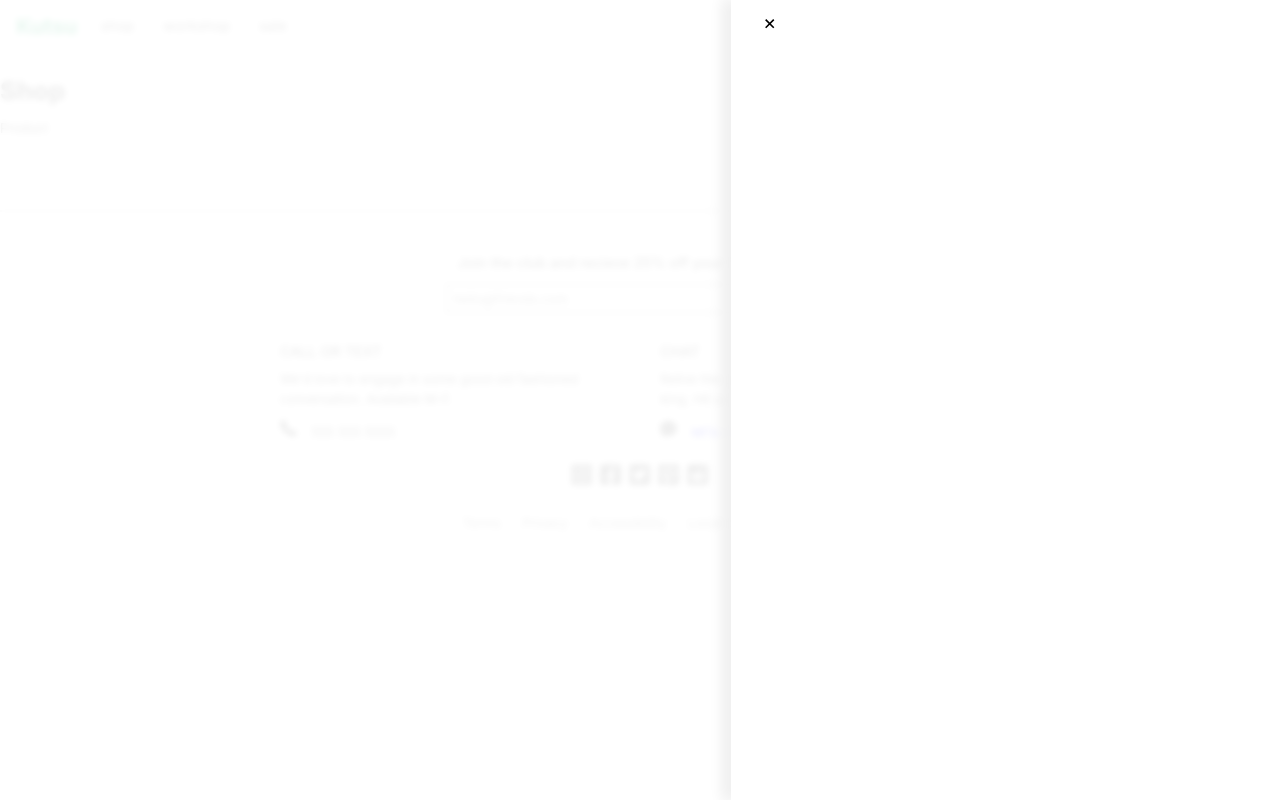
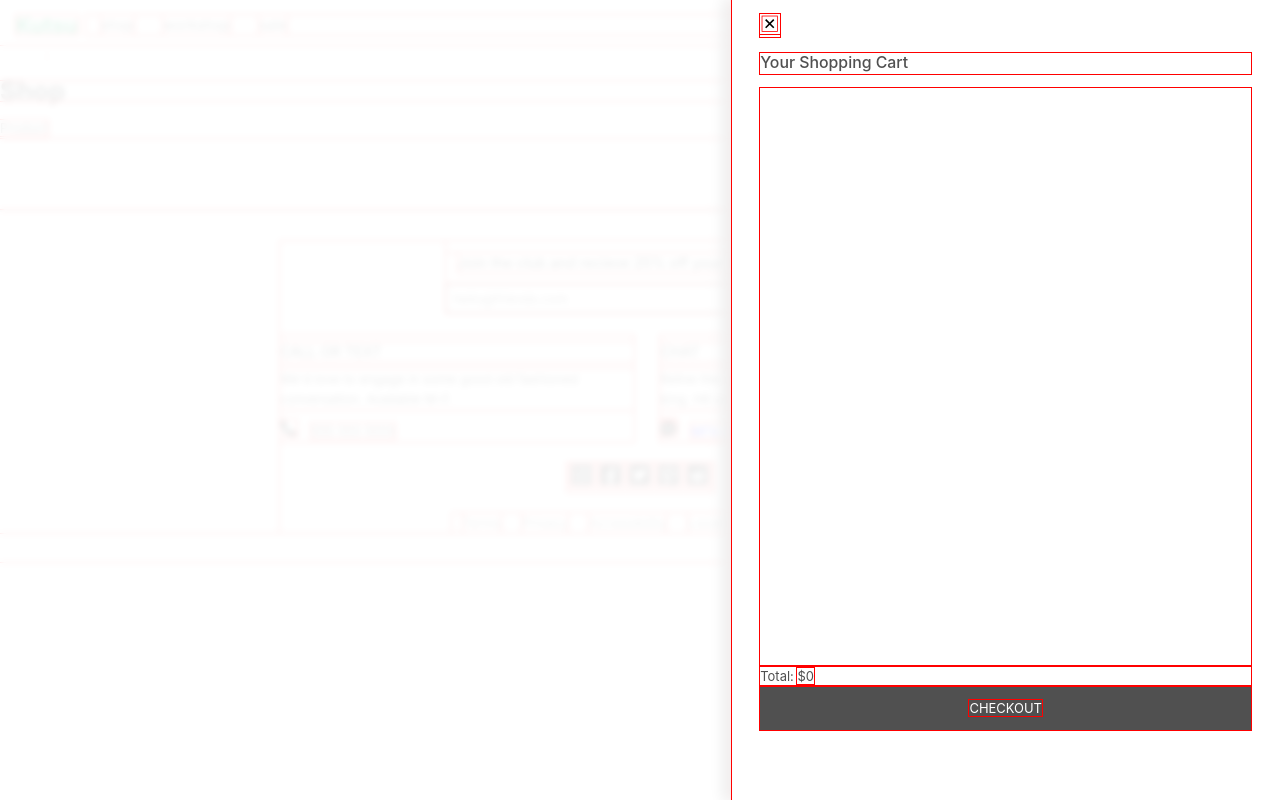
Before and after one commit to vanquiche/kutsu-eCommerce, a React (Create React App) app: page /shop in a window 1280 px wide. Both pictures are taken after a click on the button 1241 px from the left and 24 px from the top of the page. Built offline with nearby package versions, Linux system fonts and the light colour scheme.

Commit message:
add work on cart component

```diff
--- a/src/App.tsx
+++ b/src/App.tsx
@@ -1,4 +1,4 @@
-import React, { useReducer } from 'react';
+import React, { useReducer, useEffect } from 'react';
 import { Routes, Route, Outlet } from 'react-router-dom';
 import Home from './pages/Home';
 import Shop from './pages/Shop';
@@ -8,20 +8,20 @@ import './App.css';
 import { CartContext, reducer } from './contexts/CartContext';
 
 function App() {
-  const userCart = JSON.parse(localStorage.getItem('cart') || '[]')
-  const [state, dispatch] = useReducer(reducer, userCart)
+  const userCart = JSON.parse(localStorage.getItem('cart') || '[]');
+  const [state, dispatch] = useReducer(reducer, userCart);
+
+
 
   return (
-    <CartContext.Provider value={{state, dispatch}} >
+    <CartContext.Provider value={{ state, dispatch }}>
       <Routes>
         <Route path='/'>
           <Route index element={<Home />} />
         </Route>
-        <Route path='shop'>
+        <Route path='shop/'>
           <Route index element={<Shop />} />
           <Route path=':id' element={<ShopItem />} />
-
-
         </Route>
       </Routes>
     </CartContext.Provider>
--- a/src/components/Cart/CartMenu.css
+++ b/src/components/Cart/CartMenu.css
@@ -17,7 +17,42 @@ aside {
 .grid-overlay {
   grid-area: overlay;
 }
-
+.cart-wrapper {
+  overflow-y: scroll;
+  height: 75%
+}
+.cart-container {
+  display: flex;
+  flex-direction: row;
+  justify-content: space-around;
+  margin: 1rem 0;
+  height: 100px;
+  /* outline: 1px solid red; */
+}
+.cart-title {
+  font-size: 1.1rem;
+  font-weight: 500;
+  margin: 1rem 0;
+}
+.cart-thumbnail {
+  width: 100px;
+  height: 100px;
+}
+.cart-detail-container {
+  /* outline: 1px solid red; */
+  display: flex;
+  align-items: center;
+  /* width: 200px; */
+}
+.cart-name {
+  text-align: start;
+  width: 9rem;
+  margin: 0 0.5rem;
+}
+.cart-price {
+  margin: 0 0.5rem;
+  /* text-align: center; */
+}
 .cart {
   background-color: var(--bgColor);
   box-shadow: -10px 0 10px rgb(102, 102, 102);
@@ -33,9 +68,17 @@ aside {
 }
 .qty-container {
   display: flex;
-  outline: 1px solid red;
-  justify-content: space-evenly;
+  /* outline: 1px solid red; */
+  justify-content: space-around;
   align-items: center;
+  width: 175px;
+  /* margin-top: 1rem; */
+  /* outline: 1px solid red; */
+}
+@media only screen and (max-width: 60em) {
+  .cart-detail-container {
+    display: block;
+  }
 }
 @media only screen and (max-width: 40em) {
   .overlay {
@@ -46,4 +89,8 @@ aside {
     grid-template-columns: 1fr;
     grid-template-areas: 'cart';
   }
+/*
+  .cart-detail-container {
+    display: flex;
+  } */
 }
--- a/src/components/Cart/CartMenu.tsx
+++ b/src/components/Cart/CartMenu.tsx
@@ -1,14 +1,19 @@
 import React, { useContext, useCallback } from 'react';
+import { Link } from 'react-router-dom';
 import { motion } from 'framer-motion';
 import { v4 as uuidv4 } from 'uuid';
 import { GrFormClose } from 'react-icons/gr';
+
 import './CartMenu.css';
 import { CartContext } from '../../contexts/CartContext';
 import CartItem from './CartItem';
 
 const CartMenu = (props: { keyRef: string; onClose: () => void }) => {
+  const { state } = useContext(CartContext);
 
-  const { state } = useContext(CartContext);
+  const total = state.reduce((acc, product) => {
+    return acc + parseFloat((product.qty * product.price).toFixed(2))
+  }, 0)
 
   return (
     <motion.aside
@@ -21,12 +26,16 @@ const CartMenu = (props: { keyRef: string; onClose: () => void }) => {
         <button onClick={props.onClose}>
           <GrFormClose size='1.5em' />
         </button>
-
-        <div>
+        <p className='cart-title'>Your Shopping Cart</p>
+        <div className='cart-wrapper'>
           {state.map((product) => {
-            return <CartItem product={product} keyRef={uuidv4()}/>;
+            return <CartItem product={product} keyRef={uuidv4()} />;
           })}
         </div>
+        <p>Total: <span>${total}</span></p>
+        <button className='add-btn checkout-btn'>
+          <Link to='/checkout'>CHECKOUT</Link>
+        </button>
       </div>
       <div className='grid-overlay overlay' onClick={props.onClose}></div>
     </motion.aside>
--- a/src/components/Header/Header.css
+++ b/src/components/Header/Header.css
@@ -54,6 +54,7 @@ a {
 
 .grid-col-3 {
   grid-area: col-3;
+  display: flex;
 }
 
 .spread {
@@ -176,6 +177,16 @@ a {
   text-align: center;
   background-color: var(--bgColor);
 }
+.cart-btn {
+  display: inline;
+  margin: 0 .25rem;
+}
+.cart-count {
+  display: inline;
+  color: var(--logoColor);
+  font-weight: 500;
+  /* float: left; */
+}
 /* media queries */
 @media only screen and (max-width: 40em) {
   .nav-link-group {
--- a/src/components/Header/ListImgs.tsx
+++ b/src/components/Header/ListImgs.tsx
@@ -92,10 +92,9 @@ function ListImgs(props: {tabIndexStart?: number}) {
               transition={{ delay: (index + 1) * 0.1 }}
               key={uuidv4()}
             >
-              <LazyLoadImage
+              <img
                 alt={'image of shoes'}
                 className='menu-image'
-                effect='blur'
                 src={image}
               />
             </motion.div>
--- a/src/components/Products/Product.css
+++ b/src/components/Products/Product.css
@@ -16,18 +16,10 @@
   /* outline: 1px solid red; */
 }
 
-.add-btn {
-  background-color: var(--fontColor);
-  padding: 1rem;
-  width: 100%;
-  margin: 0.5rem;
-  color: white;
-  transition: background-color 200ms ease;
+.checkout-btn {
+  margin: 0;
+
 }
-.add-btn:hover {
-  background-color: var(--logoColor);
-}
-
 .product-thumb-name {
   font-weight: 500;
   font-size: 0.85rem;
@@ -41,7 +33,7 @@
   grid-template-columns: 1fr 1fr;
   grid-template-areas: 'col-1 col-2';
   justify-items: center;
-  width: clamp(40em, 90%, 70em);
+  width: clamp(20em, 90%, 70em);
   margin: 0 auto;
   gap: 2rem;
   /* min-height: 40em; */
@@ -49,10 +41,15 @@
 
 .product-hero-image {
   grid-area: col-1;
+  height: 100%;
+  width: 100%;
+  display: block;
+  object-fit: contain;
+  /* max-width: 300px; */
 }
 
 .product-title {
-  font-size: 2rem;
+  font-size: clamp(1rem, 3vw, 2rem);
   text-align: center;
   margin: 1rem 0;
 }
@@ -98,7 +95,7 @@
   grid-template-columns: repeat(3, 1fr);
   margin: 0 auto;
   gap: 2rem;
-  width: clamp(30em, 90%, 80em);
+  width: clamp(20em, 90%, 80em);
   /* outline: 1px solid red; */
 }
 
@@ -115,15 +112,17 @@
 
 .recommended-container {
   margin: 2rem auto;
-  width: clamp(30em, 90%, 80em);
+  width: clamp(20em, 90%, 80em);
   /* outline: 1px solid red; */
 }
 
 .recommended-title {
   text-align: center;
   font-weight: 500;
-  font-size: 1rem;
-  margin: 2.5rem;
+  font-size: clamp(1rem, 2vw, 1.5rem);
+  margin: 2rem 0;
+  display: flex;
+  justify-content: center;
 }
 .recommended-thumbs {
   display: flex;
@@ -136,4 +135,18 @@
   .product-thumb-image {
     max-width: 325px;
   }
+  .product-details {
+    grid-template-columns: 1fr;
+  }
+
+  .product-container {
+    grid-template-columns: 1fr;
+    grid-template-areas:
+      'col-1'
+      'col-2';
+  }
+  .recommended-thumbs {
+    flex-direction: column;
+    align-items: center;
+  }
 }
--- a/src/components/Products/ProductPage.tsx
+++ b/src/components/Products/ProductPage.tsx
@@ -1,7 +1,6 @@
 import React, { useContext } from 'react';
 import { ProductType, CartContext } from '../../contexts/CartContext';
 import { v4 } from 'uuid';
-import { LazyLoadImage } from 'react-lazy-load-image-component';
 import { AiFillStar, AiOutlineStar } from 'react-icons/ai';
 import Recommended from './Recommended';
 import './Product.css';
@@ -19,11 +18,8 @@ const ProductPage: React.FC<Props> = ({ product }) => {
 
   return (
     <div>
-
       <div className='product-container'>
-        {/* two columns grid */}
-        {/* image | add to cart */}
-        <LazyLoadImage className='product-hero-image' src={product?.image} />
+        <img className='product-hero-image' src={product?.image} />
 
         <div className='info'>
           <p>IN STOCK</p>
@@ -31,16 +27,25 @@ const ProductPage: React.FC<Props> = ({ product }) => {
             {[...Array(product?.rating)].map(() => (
               <AiFillStar key={v4()} />
             ))}
-            {product?.rating < 5 ? [...Array(5 - product?.rating)].map(() => <AiOutlineStar key={v4()} />) : false}
-            <p className='review-count'>
-              {product?.reviews} reviews
-            </p>
+            {product?.rating < 5
+              ? [...Array(5 - product?.rating)].map(() => (
+                  <AiOutlineStar key={v4()} />
+                ))
+              : false}
+            <p className='review-count'>{product?.reviews} reviews</p>
           </div>
           <p className='product-title'>{(product?.item).toUpperCase()}</p>
           <p className='product-price'>${product?.price}</p>
 
-          <p className='product-description'>Lorem ipsum, dolor sit amet consectetur adipisicing elit. Provident ducimus eveniet earum quas ipsa repellendus, repudiandae nesciunt! Corrupti itaque non quibusdam omnis atque consequatur inventore ab ullam, tempora illum. Maiores?</p>
-          <button onClick={addToCart} className='add-btn' >ADD TO CART</button>
+          <p className='product-description'>
+            Lorem ipsum, dolor sit amet consectetur adipisicing elit. Provident
+            ducimus eveniet earum quas ipsa repellendus, repudiandae nesciunt!
+            Corrupti itaque non quibusdam omnis atque consequatur inventore ab
+            ullam, tempora illum. Maiores?
+          </p>
+          <button onClick={addToCart} className='add-btn'>
+            ADD TO CART
+          </button>
         </div>
       </div>
 
--- a/src/components/Products/ProductThumb.tsx
+++ b/src/components/Products/ProductThumb.tsx
@@ -1,5 +1,4 @@
-import React from 'react';
-import { v4 } from 'uuid';
+import React, { useEffect } from 'react';
 import { Link } from 'react-router-dom';
 import { LazyLoadImage } from 'react-lazy-load-image-component';
 import { ProductType } from '../../contexts/CartContext';
@@ -8,23 +7,31 @@ interface Props {
   product?: ProductType;
   keyRef?: string;
   segment?: string;
+  handleClick?: () => void;
 }
 
-const ProductThumb: React.FC<Props> = ({
-  product,
-  keyRef,
-  segment
-}) => {
-  // console.log('render Product');
-  return <div className="product-thumb-container" key={keyRef}>
-      <Link to={segment || product!.id} state={{
-      product: product
-    }}>
-        <LazyLoadImage alt='placeholder image' src={product?.image} className="product-thumb-image" effect='blur' />
+const ProductThumb: React.FC<Props> = ({ product, keyRef, segment, handleClick }) => {
+
+  return (
+    <div className='product-thumb-container' key={keyRef}>
+      <Link
+        to={segment || product!.id}
+        state={{
+          product: product,
+        }}
+        onClick={handleClick}
+      >
+        <LazyLoadImage
+          alt='placeholder image'
+          src={product?.image}
+          className='product-thumb-image'
+          effect='blur'
+        />
       </Link>
-      <p className="product-thumb-name">{product?.item?.toUpperCase()}</p>
-      <p className="product-thumb-price">${product?.price}</p>
-    </div>;
+      <p className='product-thumb-name'>{product?.item?.toUpperCase()}</p>
+      <p className='product-thumb-price'>${product?.price}</p>
+    </div>
+  );
 };
 
 export default React.memo(ProductThumb);
--- a/src/index.css
+++ b/src/index.css
@@ -6,6 +6,7 @@
 }
 * {
   box-sizing: border-box;
+  outline: 1px solid red !important;
 }
 body,html {
   margin: 0;
@@ -36,3 +37,14 @@ button {
   border: none;
   cursor: pointer;
 }
+.add-btn {
+  background-color: var(--fontColor);
+  padding: 1rem;
+  width: 100%;
+  margin: 0.5rem;
+  color: white;
+  transition: background-color 200ms ease;
+}
+.add-btn:hover {
+  background-color: var(--logoColor);
+}
```
Also changed, not shown: src/components/Cart/CartItem.tsx (+4 -5 lines).
